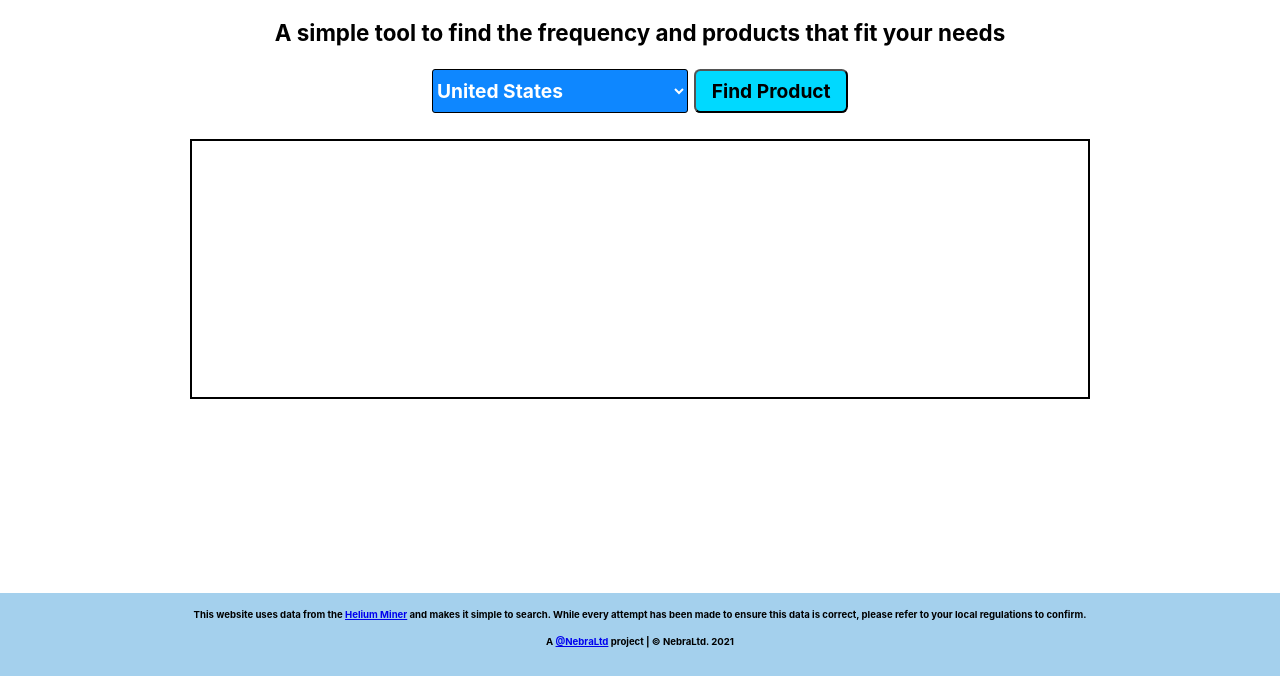
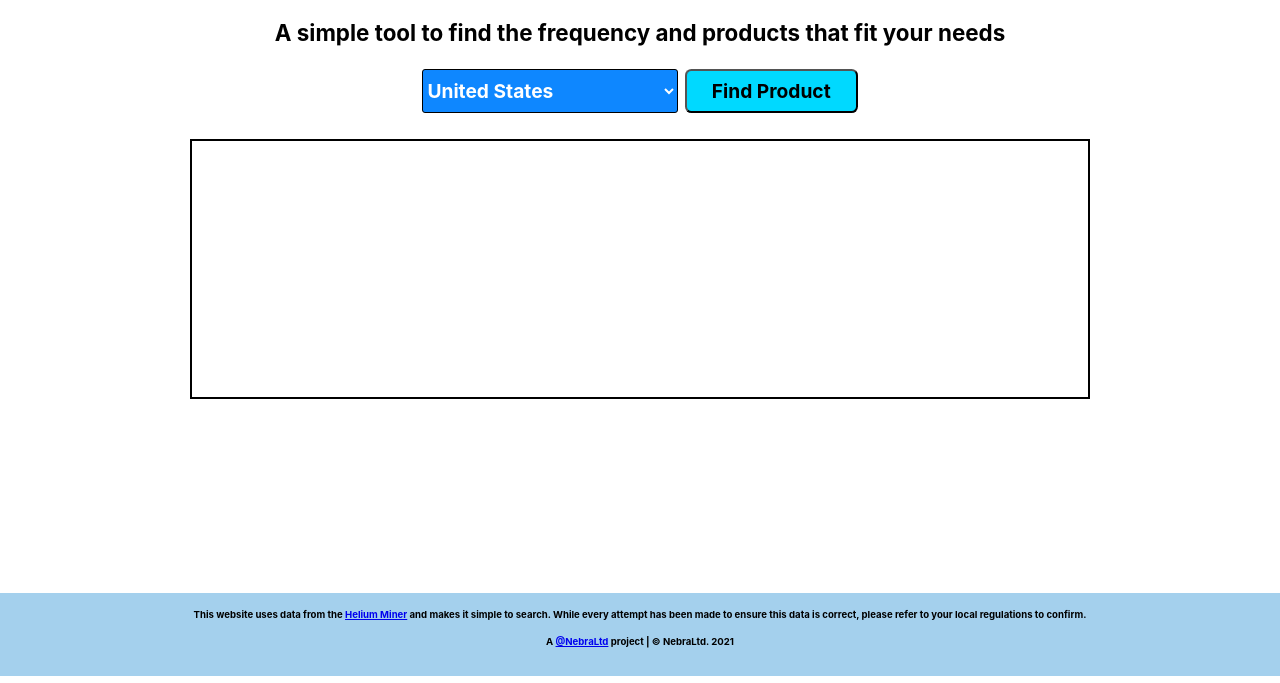
Before and after one commit to samuelliechty/nebra-region-tool, a website: page index.html in a window 1280 px wide. Shown: the part 124-807 px from the top of the page. Drawn offline with Linux system fonts and the light colour scheme.

Commit message:
further css adjustments

```diff
--- a/css/nebraRegionTool.css
+++ b/css/nebraRegionTool.css
@@ -83,7 +83,7 @@ select{
 }
 
 .submit-button{
-    width: 12vw;
+    width: 13.5vw;
     height: 3.5vw;
     background-color:rgb(0, 217, 255);
     border-radius: 0.5vw;
```
